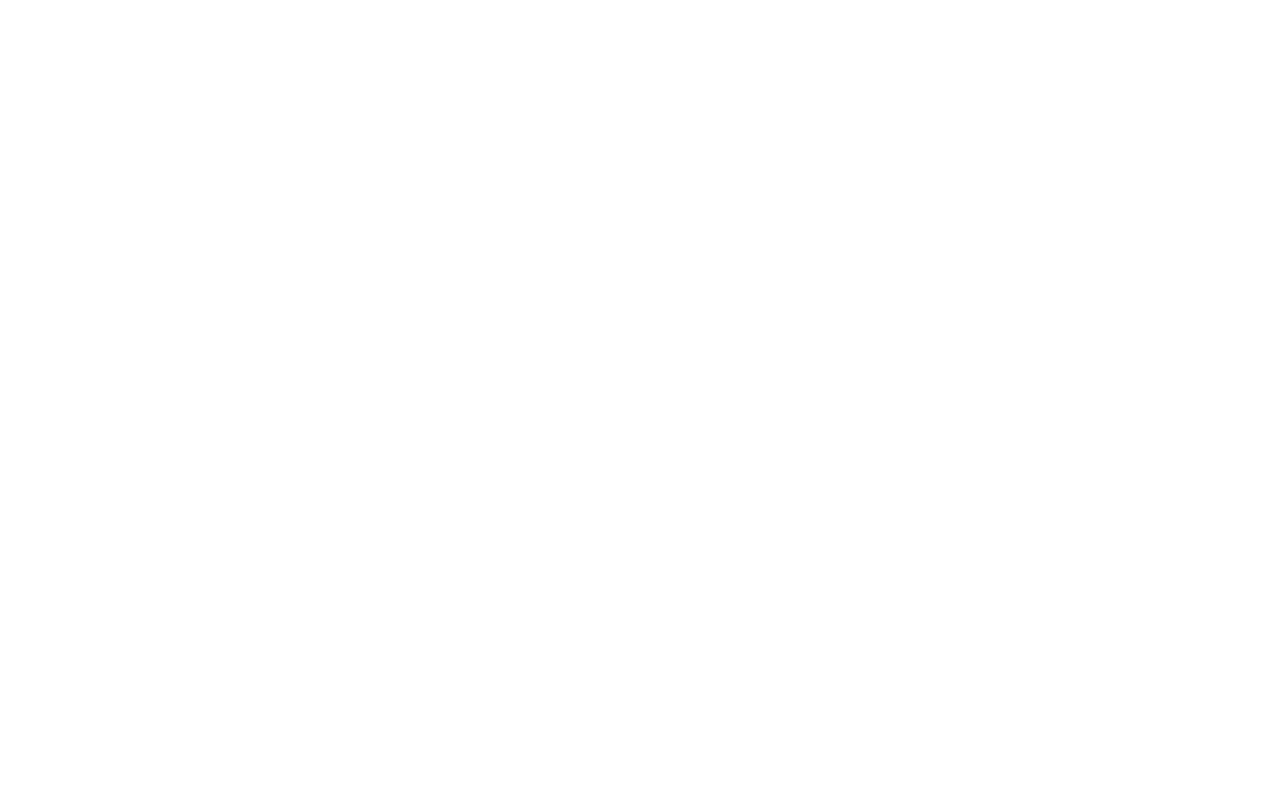
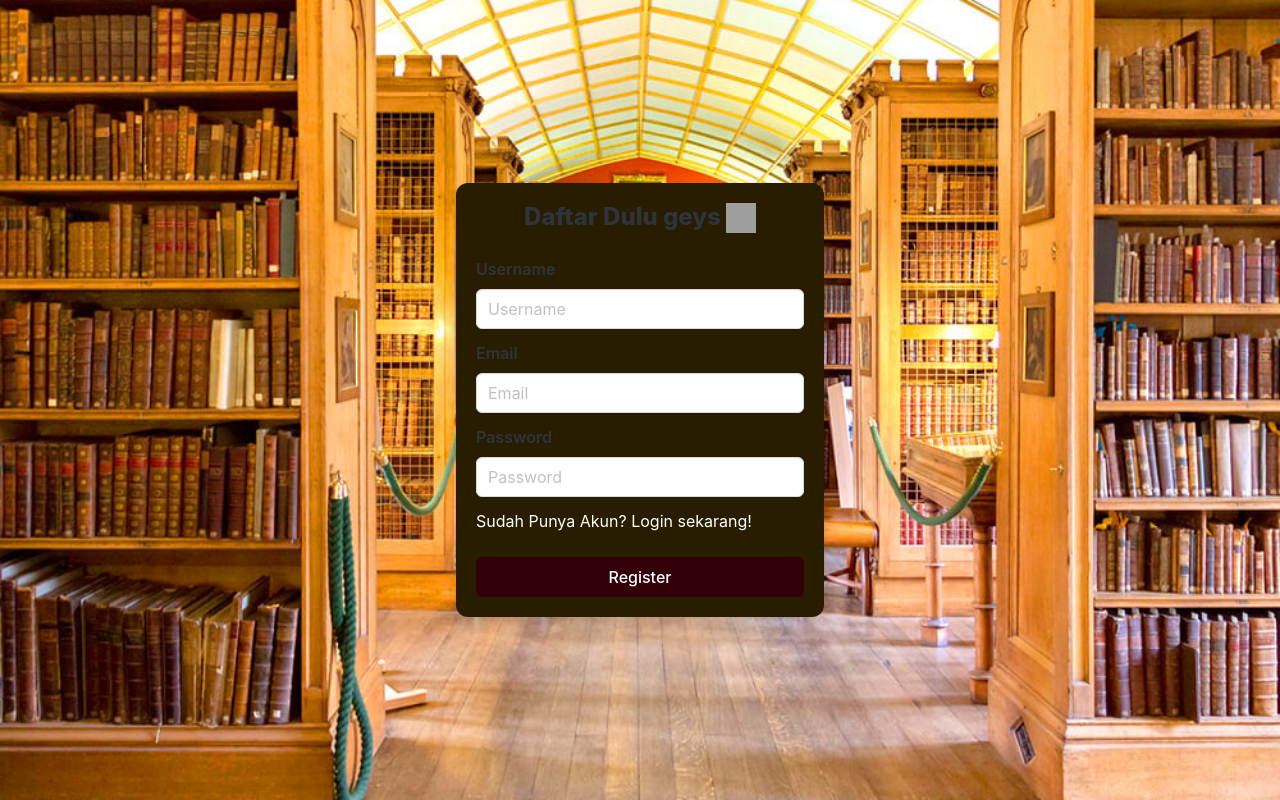
Before and after one commit to Sanikhsan12/aplikasi-perpus, a React (Create React App) app in the folder frontend/: page /register in a window 1280 px wide. Before the commit this address had no page. Built offline with nearby package versions, Linux system fonts and the light colour scheme; grey boxes are pictures that could not be loaded.

Commit message:
adding page and routing for register

```diff
--- a/frontend/src/App.js
+++ b/frontend/src/App.js
@@ -2,6 +2,7 @@ import React from "react";
 import { BrowserRouter as Router, Routes, Route } from "react-router-dom";
 import LandingPage from "./pages/LandingPage";
 import LoginPage from "./pages/LoginPage";
+import RegisterPage from "./pages/RegisterPage";
 import "bulma/css/bulma.min.css";
 
 function App() {
@@ -10,6 +11,7 @@ function App() {
       <Routes>
         <Route path="/" element={<LandingPage />} />
         <Route path="/login" element={<LoginPage />} />
+        <Route path="/register" element={<RegisterPage />} />
       </Routes>
     </Router>
   );
--- /dev/null
+++ b/frontend/src/pages/RegisterPage.js
@@ -0,0 +1,118 @@
+import React, { useState } from "react";
+import axios from "axios";
+import { useNavigate } from "react-router-dom";
+import "bulma/css/bulma.min.css";
+
+const RegisterPage = () => {
+  const [username, setUsername] = useState("");
+  const [email, setEmail] = useState("");
+  const [password, setPassword] = useState("");
+  const [msg, setMsg] = useState("");
+  const navigate = useNavigate();
+
+  const Auth = async (e) => {
+    e.preventDefault();
+    try {
+      await axios.post("http://localhost:5000/register", {
+        username: username,
+        email: email,
+        password: password,
+      });
+      navigate("/login");
+    } catch (error) {
+      if (error.response) {
+        setMsg(error.response.data.message);
+      }
+    }
+  };
+
+  return (
+    <section
+      className="hero is-fullheight is-bold"
+      style={{
+        backgroundImage: `url('${process.env.PUBLIC_URL}/AuthPage.jpg')`,
+        backgroundSize: "cover",
+        backgroundPosition: "center",
+      }}
+    >
+      <div className="hero-body">
+        <div className="container">
+          <div className="columns is-centered">
+            <div className="column is-4">
+              <form className="box has-background-warning-dark" onSubmit={Auth}>
+                <p className="has-text-centered has-text-danger">{msg}</p>
+                <h1 className="title is-4 has-text-centered">
+                  Daftar Dulu geys
+                  <img
+                    src={`${process.env.PUBLIC_URL}/Thinking.gif`}
+                    alt="Thinking Emoji"
+                    style={{
+                      width: "30px",
+                      height: "30px",
+                      verticalAlign: "middle",
+                      marginLeft: "5px",
+                    }}
+                  />
+                </h1>
+                <div className="field">
+                  <label className="label">Username</label>
+                  <div className="control">
+                    <input
+                      type="text"
+                      className="input"
+                      placeholder="Username"
+                      value={username}
+                      onChange={(e) => setUsername(e.target.value)}
+                    />
+                  </div>
+                </div>
+                <div className="field">
+                  <label className="label">Email</label>
+                  <div className="control">
+                    <input
+                      type="email"
+                      className="input"
+                      placeholder="Email"
+                      value={email}
+                      onChange={(e) => setEmail(e.target.value)}
+                    />
+                  </div>
+                </div>
+                <div className="field">
+                  <label className="label">Password</label>
+                  <div className="control">
+                    <input
+                      type="password"
+                      className="input"
+                      placeholder="Password"
+                      value={password}
+                      onChange={(e) => setPassword(e.target.value)}
+                    />
+                  </div>
+                </div>
+                <div className="field">
+                  <p className="control">
+                    <a
+                      href="/login"
+                      className="has-text-white has-text-centered"
+                    >
+                      Sudah Punya Akun? Login sekarang!
+                    </a>
+                  </p>
+                </div>
+                <button
+                  type="submit"
+                  className="button is-primary is-fullwidth has-text-white has-background-danger-dark mt-5"
+                >
+                  Register
+                </button>
+              </form>
+            </div>
+          </div>
+        </div>
+      </div>
+    </section>
+  );
+};
+
+export default RegisterPage;
```
